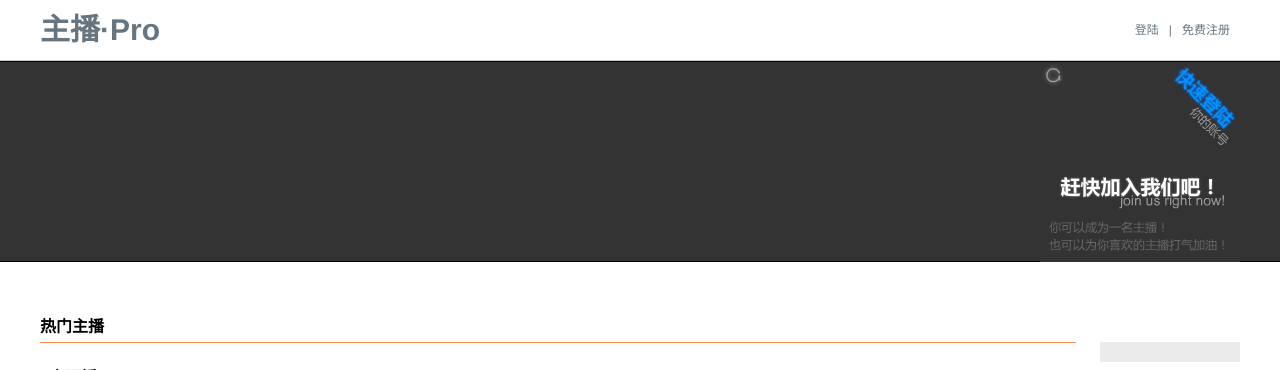
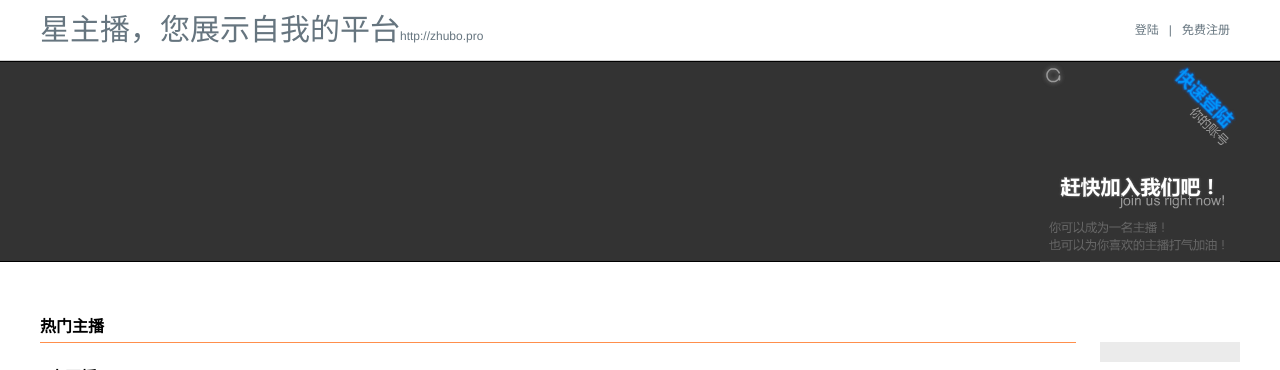
Before and after one commit to Ireoo/video, a PHP site: page / in a window 1280 px wide. Shown: the top 370 px of the page. Run offline with PHP 8.4, Linux system fonts and the light colour scheme; data that the repository does not hold is empty; some libraries are stand-ins or nearby versions.

Commit message:
添加页头文件

```diff
--- a/include/head.php
+++ b/include/head.php
@@ -15,7 +15,7 @@
             ?>
         </div>
 
-        <li><a href="http://v.ireoo.com"><span>主播·Pro</span></a></li>
+        <li><a href="http://zhubo.pro" title="星主播"><span style="font-family: 'microsoft yahei', 'Helvetica Neue'; font-weight: normal;">星主播，您展示自我的平台<em style="font-size: 12px; font-style: normal;">http://zhubo.pro</em></span></a></li>
     </ul>
 
 </div>
```
